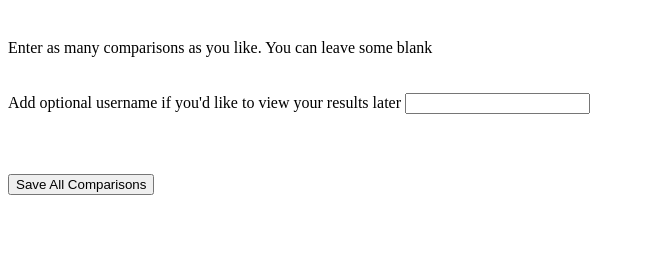
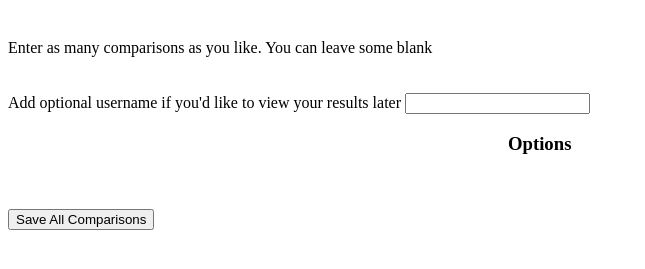
Before and after one commit to jkeesh/neighborhoods, a Django app: template neighborhoods/compare/templates/compare.html in a window 1280 px wide. Shown: the part 159-428 px from the top of the page, without its empty margins (0-645 px from the left). Run offline with Django 3.2, Linux system fonts and the light colour scheme; the template is opened without the code that fills it, so the values that code supplies are empty.

Commit message:
add options showing

```diff
--- a/neighborhoods/compare/templates/compare.html
+++ b/neighborhoods/compare/templates/compare.html
@@ -22,10 +22,16 @@ Enter as many comparisons as you like. You can leave some blank
 <input type="hidden" id="custId" name="startCity" value="{{city1}}">
 <input type="hidden" id="custId" name="endCity" value="{{city2}}">
 
+Add optional username if you'd like to view your results later
+<input type="text" name="username"><br>
+
+
+<div>
+
+    <div style="float:left;">
+
         <table width="500px">
 
-Add optional username if you'd like to view your results later
-<input type="text" name="username"><br>
         <br>
 
         <tr>
@@ -56,6 +62,19 @@ Add optional username if you'd like to view your results later
 
         </table>
 
+    </div>
+
+    <div style="float:left;">
+        <h3>Options</h3>
+        {% for match in END_NEIGHBORHOODS %}
+            <div>{{match}}</div>
+        {% endfor %}
+    </div>
+
+</div>
+
+<div style="clear:both;"></div>
+
 <br><br>
 <input type="submit" value="Save All Comparisons">
 
```
Lines whose indentation alone changed are shown as unchanged.
